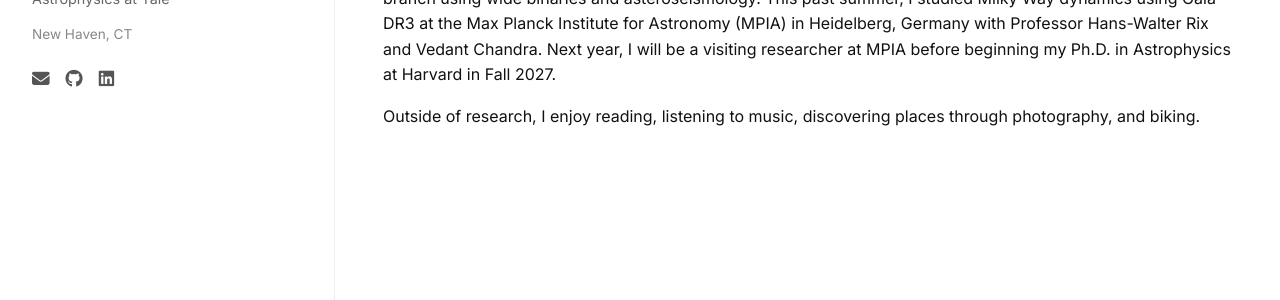
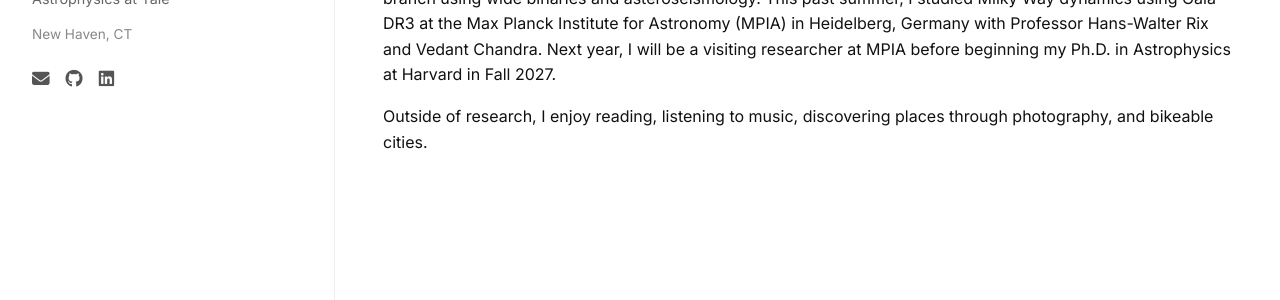
Before and after one commit to camchiu/camchiu.github.io, a Jekyll site: the page built from index.md, in a window 1280 px wide. Shown: the part 265-565 px from the top of the page. Built offline with Jekyll 4.4.1, drawn with Linux system fonts in a browser that asks for light colours.

Commit message:
Update index.md

```diff
--- a/index.md
+++ b/index.md
@@ -8,4 +8,4 @@ I am a senior undergraduate at Yale University pursuing a B.S. in astrophysics.
 
 At Yale, I worked with Professor [Marla Geha](https://geha-group.github.io/) to constrain the chemical and dynamical properties of the ultra-faint dwarf galaxy Willman 1. I spent the 2024 summer as an REU student at the University of Hawai’i at Mānoa working with Professor [Dan Huber](https://home.ifa.hawaii.edu/users/dhuber/), Dr. [Yaguang Li](https://www.yaguangli.page/), and Dr. [Joel Ong](https://portfolio.hyad.es/) to constrain mass loss on the red giant branch using wide binaries and asteroseismology. This past summer, I studied Milky Way dynamics using Gaia DR3 at the Max Planck Institute for Astronomy (MPIA) in Heidelberg, Germany with Professor [Hans-Walter Rix](https://www.mpia.de/rix) and [Vedant Chandra](https://vedantchandra.com/). Next year, I will be a visiting researcher at MPIA before beginning my Ph.D. in Astrophysics at Harvard in Fall 2027.
 
-Outside of research, I enjoy [reading](https://www.goodreads.com/user/show/47228428-camille-chiu), listening to music, discovering places through photography, and biking.
+Outside of research, I enjoy [reading](https://www.goodreads.com/user/show/47228428-camille-chiu), listening to music, discovering places through photography, and bikeable cities.
```
